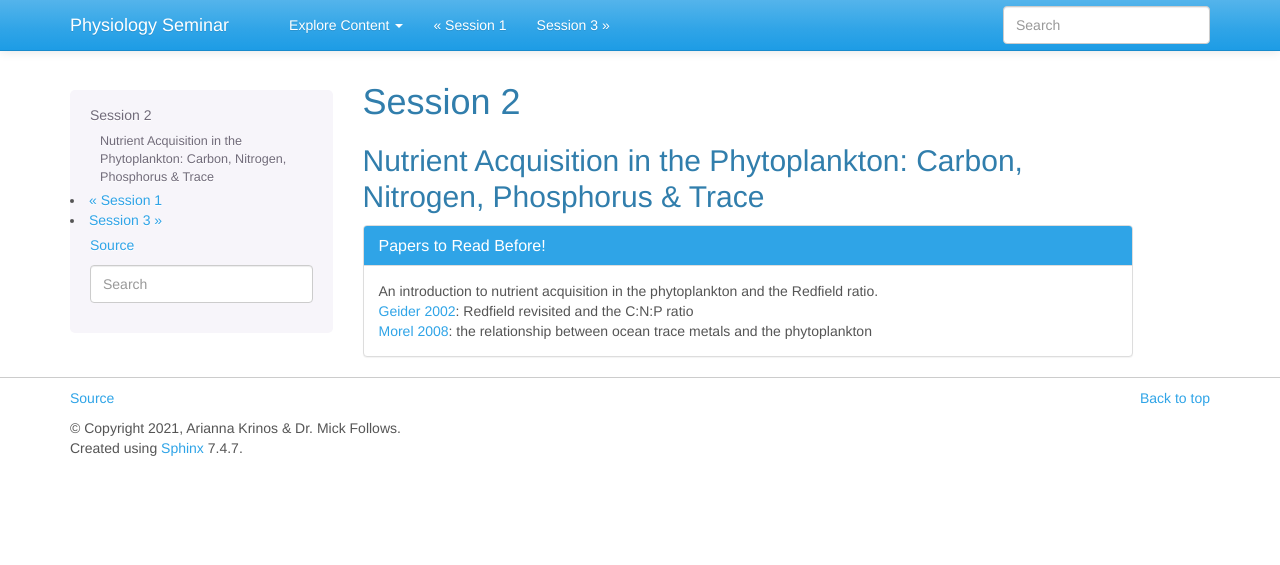
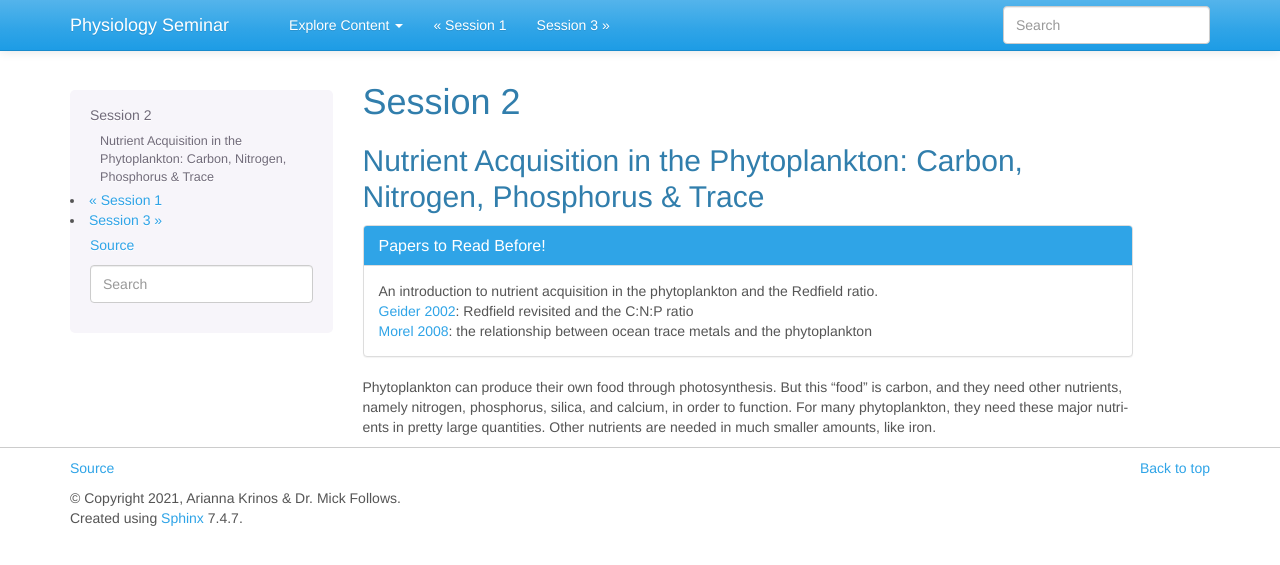
Before and after one commit to akrinos/2021-phyto-phys, a Sphinx documentation site: the page built from docs/week-three.md, in a window 1280 px wide. Shown: the top 565 px of the page. Built offline with Sphinx 7.4.7, drawn with Linux system fonts in a browser that asks for light colours.

Commit message:
Adding info to week 3

```diff
--- a/docs/week-three.md
+++ b/docs/week-three.md
@@ -11,3 +11,5 @@
       <a href="https://2021-phyto-phys.readthedocs.io/en/latest/_static/morel2008.pdf">Morel 2008</a>: the relationship between ocean trace metals and the phytoplankton
   </div>
 </div>
+
+Phytoplankton can produce their own food through photosynthesis. But this "food" is carbon, and they need other nutrients, namely nitrogen, phosphorus, silica, and calcium, in order to function. For many phytoplankton, they need these major nutrients in pretty large quantities. Other nutrients are needed in much smaller amounts, like iron.
```
Also changed, not shown: 2 other files.
